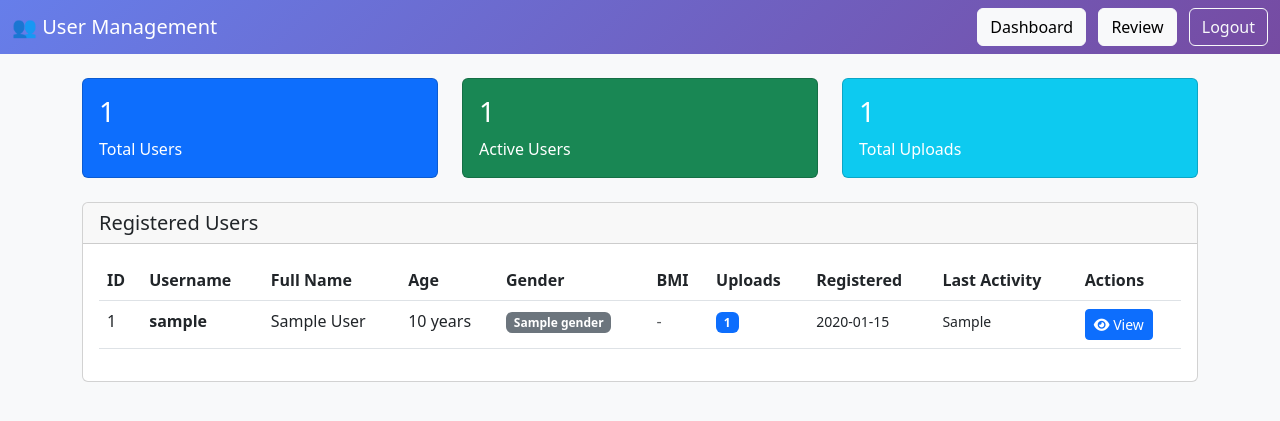
After one commit to Rayyanda/api_skinintel, a Flask app: template templates/admin_users.html in a window 1280 px wide. The commit adds this page. Shown: the top 421 px of the page. Run offline with Flask 3, Linux system fonts and the light colour scheme; the template is opened without the code that fills it: most values are stand-ins (such as "Sample title", 1, 10 or a date in 2020).

Commit message:
Add user management to admin panel

```diff
--- a/app.py
+++ b/app.py
@@ -614,6 +614,68 @@ def admin_export():
     except Exception as e:
         return f"Error exporting dataset: {str(e)}", 500
 
+@app.route('/admin/users')
+@login_required
+def admin_users():
+    """User management page"""
+    users = database.get_all_users()
+    return render_template('admin_users.html', users=users)
+
+@app.route('/admin/users/<int:user_id>')
+@login_required
+def admin_user_detail(user_id):
+    """View user detail"""
+    user = database.get_user_by_id(user_id)
+    if not user:
+        return "User not found", 404
+
+    # Get user's uploads
+    uploads = database.get_user_uploads(user_id)
+
+    # Get user statistics
+    stats = {
+        'total_uploads': len(uploads),
+        'high_risk': len([u for u in uploads if u['risk_level'] == 'high']),
+        'medium_risk': len([u for u in uploads if u['risk_level'] == 'medium']),
+        'low_risk': len([u for u in uploads if u['risk_level'] == 'low']),
+    }
+
+    return render_template('admin_user_detail.html', user=user, uploads=uploads, stats=stats)
+
+@app.route('/admin/users/<int:user_id>/reset-password', methods=['POST'])
+@login_required
+def admin_reset_password(user_id):
+    """Reset user password"""
+    new_password = request.form.get('new_password')
+
+    if not new_password:
+        return jsonify({'success': False, 'error': 'Password required'}), 400
+
+    database.update_user_password(user_id, new_password)
+
+    return redirect(url_for('admin_user_detail', user_id=user_id))
+
+@app.route('/admin/users/<int:user_id>/delete', methods=['POST'])
+@login_required
+def admin_delete_user(user_id):
+    """Delete user account"""
+    # Delete user's uploads first
+    uploads = database.get_user_uploads(user_id)
+    for upload in uploads:
+        # Delete files
+        for folder in [PENDING_FOLDER, REVIEWED_FOLDER]:
+            filepath = os.path.join(folder, upload['filename'])
+            if os.path.exists(filepath):
+                os.remove(filepath)
+
+        # Delete from database
+        database.delete_upload(upload['id'])
+
+    # Delete user
+    database.delete_user(user_id)
+
+    return redirect(url_for('admin_users'))
+
 @app.route('/admin/image/<folder>/<filename>')
 @login_required
 def admin_image(folder, filename):
--- a/database.py
+++ b/database.py
@@ -178,6 +178,38 @@ def update_user_profile(user_id, **kwargs):
         conn.commit()
 
     conn.close()
+
+def update_user_password(user_id, new_password):
+    """Update user password"""
+    conn = get_db_connection()
+    cursor = conn.cursor()
+    cursor.execute('UPDATE users SET password = ? WHERE id = ?', (new_password, user_id))
+    conn.commit()
+    conn.close()
+
+def delete_user(user_id):
+    """Delete user account"""
+    conn = get_db_connection()
+    cursor = conn.cursor()
+    cursor.execute('DELETE FROM users WHERE id = ?', (user_id,))
+    conn.commit()
+    conn.close()
+
+def get_all_users():
+    """Get all registered users"""
+    conn = get_db_connection()
+    users = conn.execute('''
+        SELECT
+            users.*,
+            COUNT(uploads.id) as total_uploads,
+            MAX(uploads.uploaded_at) as last_upload
+        FROM users
+        LEFT JOIN uploads ON users.id = uploads.user_id
+        GROUP BY users.id
+        ORDER BY users.created_at DESC
+    ''').fetchall()
+    conn.close()
+    return users
 
 # ============================================
 # UPLOAD MANAGEMENT
--- /dev/null
+++ b/templates/admin_users.html
@@ -0,0 +1,165 @@
+<!DOCTYPE html>
+<html lang="en">
+<head>
+    <meta charset="UTF-8">
+    <meta name="viewport" content="width=device-width, initial-scale=1.0">
+    <title>User Management - Admin</title>
+    <link href="https://cdn.jsdelivr.net/npm/bootstrap@5.3.0/dist/css/bootstrap.min.css" rel="stylesheet">
+    <link rel="stylesheet" href="https://cdnjs.cloudflare.com/ajax/libs/font-awesome/6.4.0/css/all.min.css">
+    <style>
+        body {
+            background-color: #f8f9fa;
+        }
+        .navbar {
+            background: linear-gradient(135deg, #667eea 0%, #764ba2 100%);
+        }
+        .user-card {
+            transition: transform 0.2s;
+        }
+        .user-card:hover {
+            transform: translateY(-5px);
+        }
+        .badge-bmi {
+            font-size: 0.85rem;
+        }
+    </style>
+</head>
+<body>
+    <nav class="navbar navbar-dark mb-4">
+        <div class="container-fluid">
+            <span class="navbar-brand mb-0 h1">👥 User Management</span>
+            <div>
+                <a href="{{ url_for('admin_dashboard') }}" class="btn btn-light me-2">Dashboard</a>
+                <a href="{{ url_for('admin_review') }}" class="btn btn-light me-2">Review</a>
+                <a href="{{ url_for('admin_logout') }}" class="btn btn-outline-light">Logout</a>
+            </div>
+        </div>
+    </nav>
+
+    <div class="container">
+        <!-- Statistics Cards -->
+        <div class="row mb-4">
+            <div class="col-md-4">
+                <div class="card bg-primary text-white">
+                    <div class="card-body">
+                        <h3>{{ users|length }}</h3>
+                        <p class="mb-0">Total Users</p>
+                    </div>
+                </div>
+            </div>
+            <div class="col-md-4">
+                <div class="card bg-success text-white">
+                    <div class="card-body">
+                        <h3>{{ users|selectattr('total_uploads', 'gt', 0)|list|length }}</h3>
+                        <p class="mb-0">Active Users</p>
+                    </div>
+                </div>
+            </div>
+            <div class="col-md-4">
+                <div class="card bg-info text-white">
+                    <div class="card-body">
+                        <h3>{{ users|sum(attribute='total_uploads') }}</h3>
+                        <p class="mb-0">Total Uploads</p>
+                    </div>
+                </div>
+            </div>
+        </div>
+
+        <!-- User List -->
+        <div class="card">
+            <div class="card-header">
+                <h5 class="mb-0">Registered Users</h5>
+            </div>
+            <div class="card-body">
+                {% if users|length == 0 %}
+                <div class="alert alert-info text-center">
+                    No users registered yet.
+                </div>
+                {% else %}
+                <div class="table-responsive">
+                    <table class="table table-hover">
+                        <thead>
+                            <tr>
+                                <th>ID</th>
+                                <th>Username</th>
+                                <th>Full Name</th>
+                                <th>Age</th>
+                                <th>Gender</th>
+                                <th>BMI</th>
+                                <th>Uploads</th>
+                                <th>Registered</th>
+                                <th>Last Activity</th>
+                                <th>Actions</th>
+                            </tr>
+                        </thead>
+                        <tbody>
+                            {% for user in users %}
+                            <tr>
+                                <td>{{ user.id }}</td>
+                                <td>
+                                    <strong>{{ user.username }}</strong>
+                                </td>
+                                <td>{{ user.full_name }}</td>
+                                <td>
+                                    {% if user.age %}
+                                    {{ user.age }} years
+                                    {% else %}
+                                    <span class="text-muted">-</span>
+                                    {% endif %}
+                                </td>
+                                <td>
+                                    {% if user.gender %}
+                                    <span class="badge bg-secondary">{{ user.gender }}</span>
+                                    {% else %}
+                                    <span class="text-muted">-</span>
+                                    {% endif %}
+                                </td>
+                                <td>
+                                    {% if user.bmi %}
+                                    <span class="badge badge-bmi
+                                        {% if user.bmi < 18.5 %}bg-info
+                                        {% elif user.bmi < 25 %}bg-success
+                                        {% elif user.bmi < 30 %}bg-warning
+                                        {% else %}bg-danger{% endif %}">
+                                        {{ "%.1f"|format(user.bmi) }}
+                                    </span>
+                                    {% else %}
+                                    <span class="text-muted">-</span>
+                                    {% endif %}
+                                </td>
+                                <td>
+                                    {% if user.total_uploads > 0 %}
+                                    <span class="badge bg-primary">{{ user.total_uploads }}</span>
+                                    {% else %}
+                                    <span class="text-muted">0</span>
+                                    {% endif %}
+                                </td>
+                                <td>
+                                    <small>{{ user.created_at[:10] }}</small>
+                                </td>
+                                <td>
+                                    {% if user.last_upload %}
+                                    <small>{{ user.last_upload[:10] }}</small>
+                                    {% else %}
+                                    <span class="text-muted">Never</span>
+                                    {% endif %}
+                                </td>
+                                <td>
+                                    <a href="{{ url_for('admin_user_detail', user_id=user.id) }}"
+                                       class="btn btn-sm btn-primary">
+                                        <i class="fas fa-eye"></i> View
+                                    </a>
+                                </td>
+                            </tr>
+                            {% endfor %}
+                        </tbody>
+                    </table>
+                </div>
+                {% endif %}
+            </div>
+        </div>
+    </div>
+
+    <script src="https://cdn.jsdelivr.net/npm/bootstrap@5.3.0/dist/js/bootstrap.bundle.min.js"></script>
+</body>
+</html>
```
Also changed, not shown: templates/admin_dashboard.html (+50 -3 lines), templates/admin_user_detail.html (added, +278 -0 lines), database.db.
